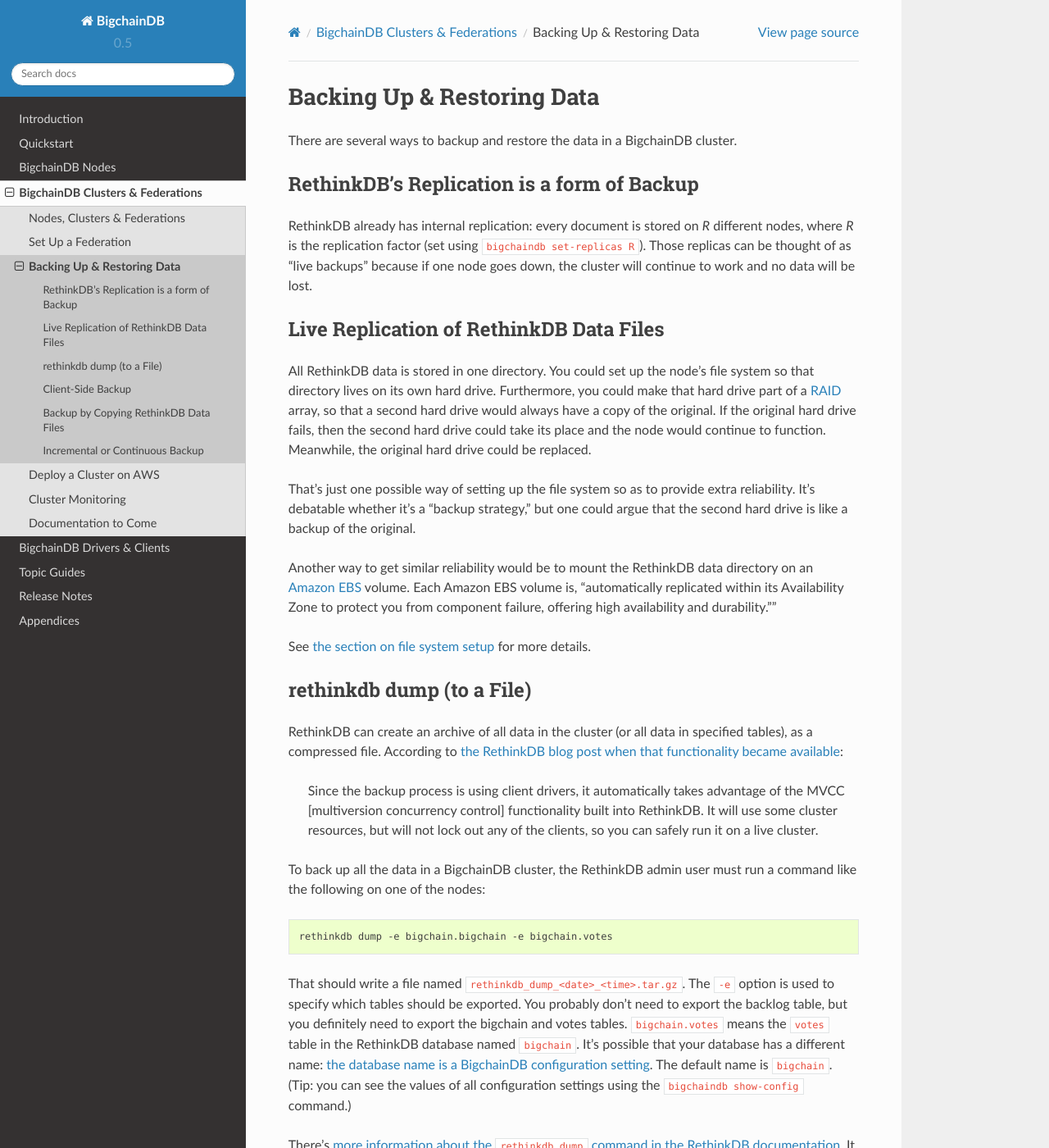
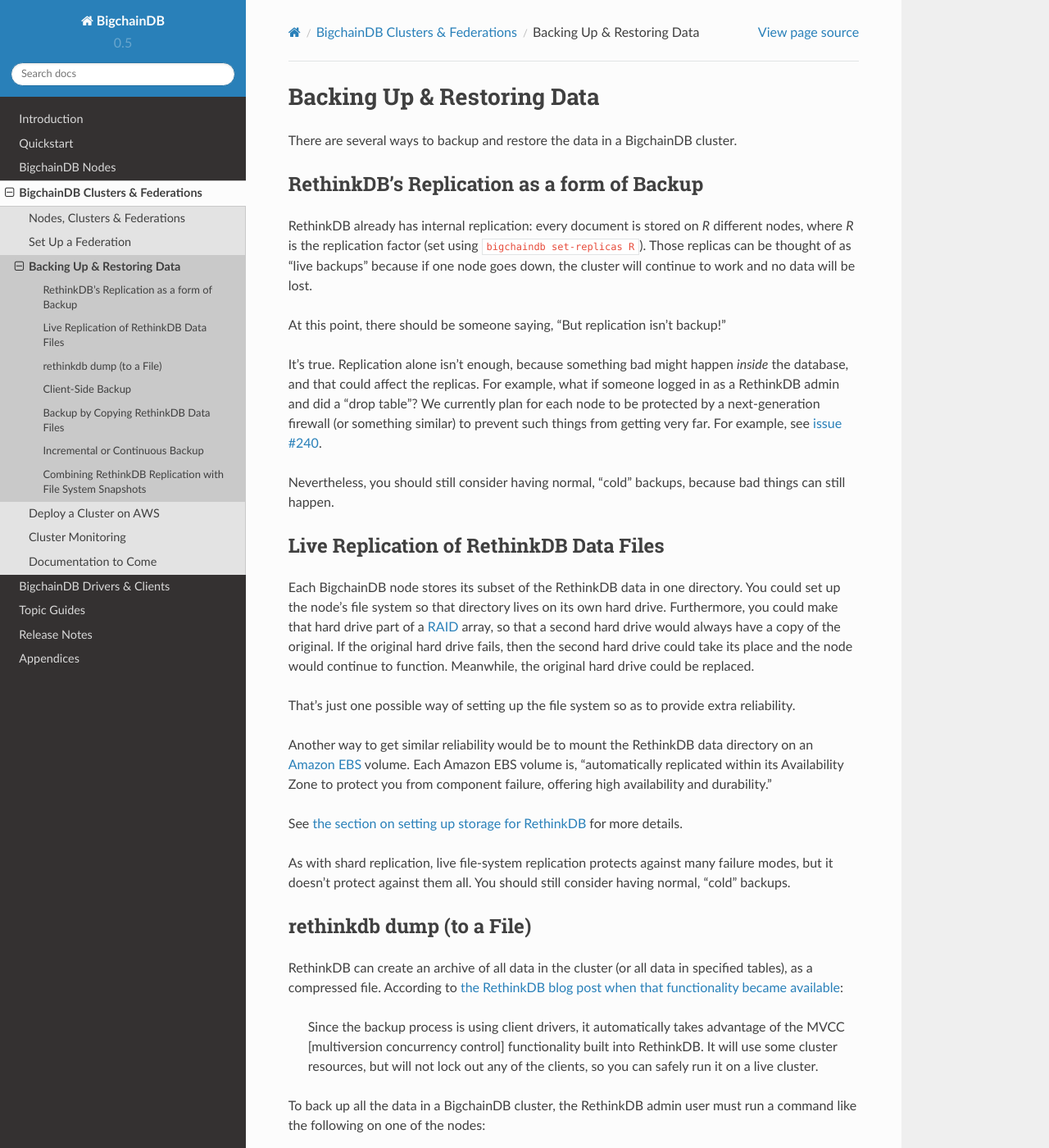
Before and after one commit to bigchaindb/bigchaindb, a Sphinx documentation site: the page built from docs/source/clusters-feds/backup.md, in a window 1280 px wide and 1400 px high. Shown: the whole window at 82% size. Built offline with Sphinx 7.4.7 and the Read the Docs theme 2.0.0, drawn with Linux system fonts in a browser that asks for light colours; some of the changed text lies outside the part shown.

Commit message:
Docs: Added 2 concepts to backup strategies

```diff
--- a/docs/source/clusters-feds/backup.md
+++ b/docs/source/clusters-feds/backup.md
@@ -3,20 +3,28 @@
 There are several ways to backup and restore the data in a BigchainDB cluster.
 
 
-## RethinkDB's Replication is a form of Backup
+## RethinkDB's Replication as a form of Backup
 
 RethinkDB already has internal replication: every document is stored on _R_ different nodes, where _R_ is the replication factor (set using `bigchaindb set-replicas R`). Those replicas can be thought of as "live backups" because if one node goes down, the cluster will continue to work and no data will be lost.
+
+At this point, there should be someone saying, "But replication isn't backup!"
+
+It's true. Replication alone isn't enough, because something bad might happen _inside_ the database, and that could affect the replicas. For example, what if someone logged in as a RethinkDB admin and did a "drop table"? We currently plan for each node to be protected by a next-generation firewall (or something similar) to prevent such things from getting very far. For example, see [issue #240](https://github.com/bigchaindb/bigchaindb/issues/240).
+
+Nevertheless, you should still consider having normal, "cold" backups, because bad things can still happen.
 
 
 ## Live Replication of RethinkDB Data Files
 
-All RethinkDB data is stored in one directory. You could set up the node's file system so that directory lives on its own hard drive. Furthermore, you could make that hard drive part of a [RAID](https://en.wikipedia.org/wiki/RAID) array, so that a second hard drive would always have a copy of the original. If the original hard drive fails, then the second hard drive could take its place and the node would continue to function. Meanwhile, the original hard drive could be replaced.
+Each BigchainDB node stores its subset of the RethinkDB data in one directory. You could set up the node's file system so that directory lives on its own hard drive. Furthermore, you could make that hard drive part of a [RAID](https://en.wikipedia.org/wiki/RAID) array, so that a second hard drive would always have a copy of the original. If the original hard drive fails, then the second hard drive could take its place and the node would continue to function. Meanwhile, the original hard drive could be replaced.
 
-That's just one possible way of setting up the file system so as to provide extra reliability. It's debatable whether it's a "backup strategy," but one could argue that the second hard drive is like a backup of the original.
+That's just one possible way of setting up the file system so as to provide extra reliability.
 
-Another way to get similar reliability would be to mount the RethinkDB data directory on an [Amazon EBS](https://aws.amazon.com/ebs/) volume. Each Amazon EBS volume is, "automatically replicated within its Availability Zone to protect you from component failure, offering high availability and durability.""
+Another way to get similar reliability would be to mount the RethinkDB data directory on an [Amazon EBS](https://aws.amazon.com/ebs/) volume. Each Amazon EBS volume is, "automatically replicated within its Availability Zone to protect you from component failure, offering high availability and durability."
 
-See [the section on file system setup](../nodes/setup-run-node.html#set-up-the-file-system-for-rethinkdb) for more details.
+See [the section on setting up storage for RethinkDB](../nodes/setup-run-node.html#set-up-storage-for-rethinkdb-data) for more details.
+
+As with shard replication, live file-system replication protects against many failure modes, but it doesn't protect against them all. You should still consider having normal, "cold" backups.
 
 
 ## rethinkdb dump (to a File)
@@ -39,7 +47,7 @@
 
 * If the `rethinkdb dump` subcommand fails and the last line of the Traceback says "NameError: name 'file' is not defined", then you need to update your RethinkDB Python driver; do a `pip install --upgrade rethinkdb`
 
-* It can take a very long time to backup data this way. The more data, the longer it will take.
+* It might take a long time to backup data this way. The more data, the longer it will take.
 
 * You need enough free disk space to store the backup file.
 
@@ -65,7 +73,7 @@
 
 ## Backup by Copying RethinkDB Data Files
 
-It's _possible_ to back up a BigchainDB database by creating a point-in-tim copy of the RethinkDB data files (on all nodes, at roughly the same time). It's not a very practical approach to backup: the resulting set of files will be much larger (collectively) than what one would get using `rethinkdb dump`, and there are no guarantees on how consistent that data will be, especially for recently-written data.
+It's _possible_ to back up a BigchainDB database by creating a point-in-time copy (or "snapshot") of the RethinkDB data files (on all nodes, at roughly the same time). It's not a very practical approach to backup: the resulting set of files will be much larger (collectively) than what one would get using `rethinkdb dump`, and there are no guarantees on how consistent that data will be, especially for recently-written data.
 
 If you're curious about what's involved, see the [MongoDB documentation about "Backup by Copying Underlying Data Files"](https://docs.mongodb.com/manual/core/backups/#backup-with-file-copies). (Yes, that's documentation for MongoDB, but the principles are the same.)
 
@@ -93,7 +101,8 @@
 * We'd like the backup to be decentralized, with no single point of control or single point of failure. (Note: some file systems have a single point of failure. For example, HDFS has one Namenode.)
 * We only care to back up blocks and votes, and once written, those never change. There are no updates or deletes, just new blocks and votes.
 
-**RethinkDB Replication as Continuous Backup**
+
+## Combining RethinkDB Replication with File System Snapshots
 
 Although it's not advertised as such, RethinkDB's built-in replication feature is similar to continous backup, except the "backup" (i.e. the set of replica shards) is spread across all the nodes. One could take that idea a bit farther by creating a set of backup-only servers with one full backup:
 
@@ -102,3 +111,9 @@
 * Send a RethinkDB reconfigure command to the RethinkDB cluster to make it so that the `original` set has the same number of replicas as before (or maybe one less), and the `backup` set has one replica. Also, make sure the `primary_replica_tag='original'` so that all primary shards live on the `original` nodes.
 
 The [RethinkDB documentation on sharding and replication](https://www.rethinkdb.com/docs/sharding-and-replication/) has the details of how to set server tags and do RethinkDB reconfiguration.
+
+Once you've set up a set of backup-only RethinkDB servers, you could make a point-in-time snapshot of their file systems, as a form of backup.
+
+You might want to disconnect the `backup` set from the `original` set first, and then wait for reads and writes in the `backup` set to stop. That way, all the data in the `backup` set will be consistent before you take the snapshot.
+
+You will want to re-connect the `backup` set to the `original` set as soon as possible, so it's able to catch up.
```
